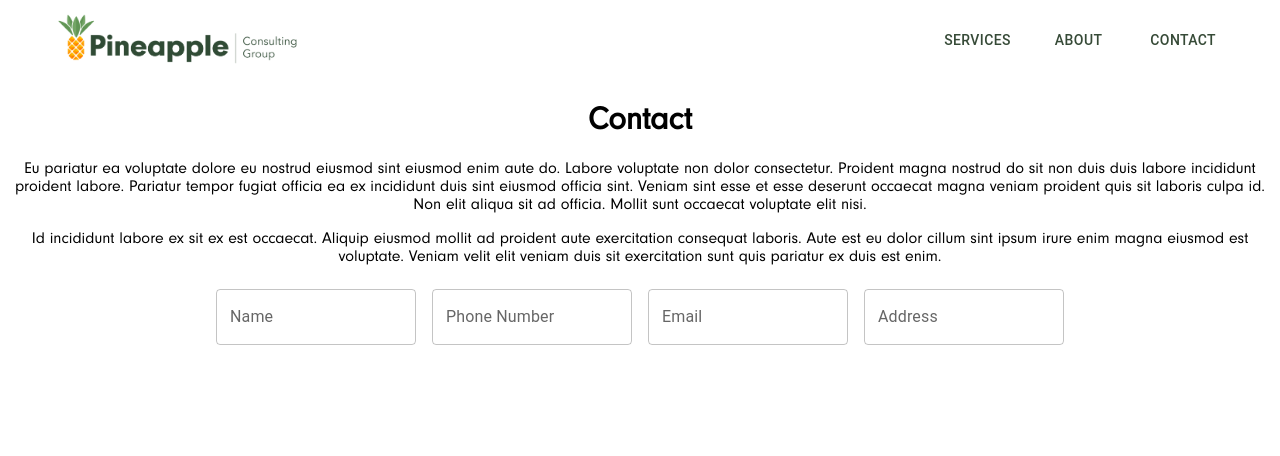
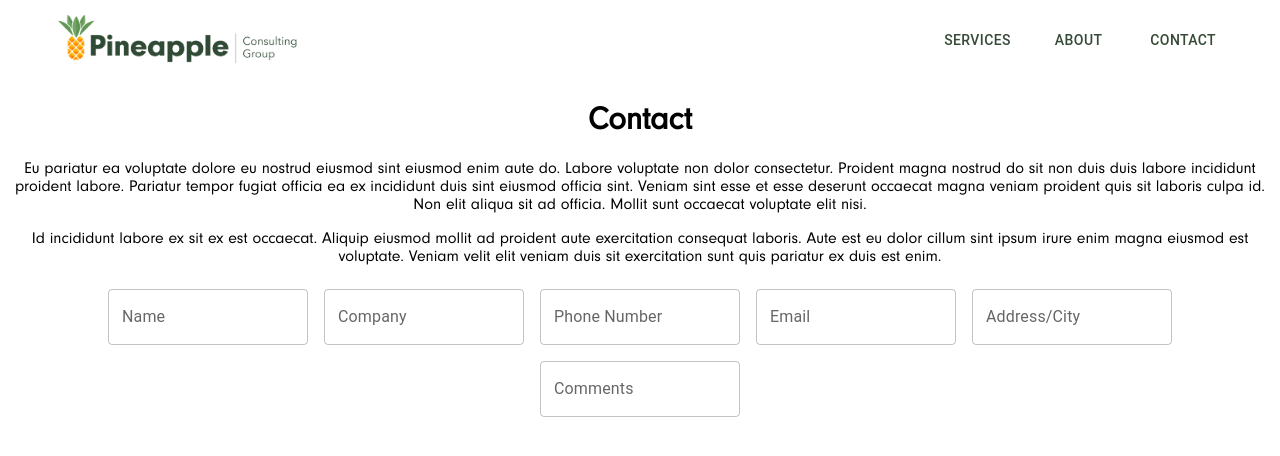
Before and after one commit to camizag/pineapple-consulting-group-app, a React (Create React App) app: page /contact in a window 1280 px wide. Shown: the top 456 px of the page. Built offline with nearby package versions, Linux system fonts and the light colour scheme.

Commit message:
added comment form

```diff
--- a/src/pages/Contact.js
+++ b/src/pages/Contact.js
@@ -3,6 +3,7 @@ import Box from '@mui/material/Box';
 import TextField from '@mui/material/TextField';
 
 export default function Contact() {
+
     return (
         <>
             <div>
@@ -19,10 +20,37 @@ export default function Contact() {
                 noValidate
                 autoComplete="off"
                 >
-                <TextField id="outlined-basic" label="Name" variant="outlined" />
-                <TextField id="outlined-basic" label="Phone Number" variant="outlined" />
-                <TextField id="outlined-basic" label="Email" variant="outlined" />
-                <TextField id="outlined-basic" label="Address" variant="outlined" />
+                <TextField
+                    id="outlined-basic"
+                    label="Name"
+                    variant="outlined"
+                    />
+                <TextField
+                    id="outlined-basic"
+                    label="Company"
+                    variant="outlined"
+                    />
+                <TextField
+                    id="outlined-basic"
+                    label="Phone Number"
+                    variant="outlined"
+                    />
+                <TextField
+                    id="outlined-basic"
+                    label="Email"
+                    variant="outlined"
+                    />
+                <TextField
+                    id="outlined-basic"
+                    label="Address/City"
+                    variant="outlined"
+                    />
+                <TextField
+                    id="outlined-multiline-flexible"
+                    label="Comments"
+                    multiline
+                    maxRows={5}
+                    />
             </Box>
 
         </>
```
